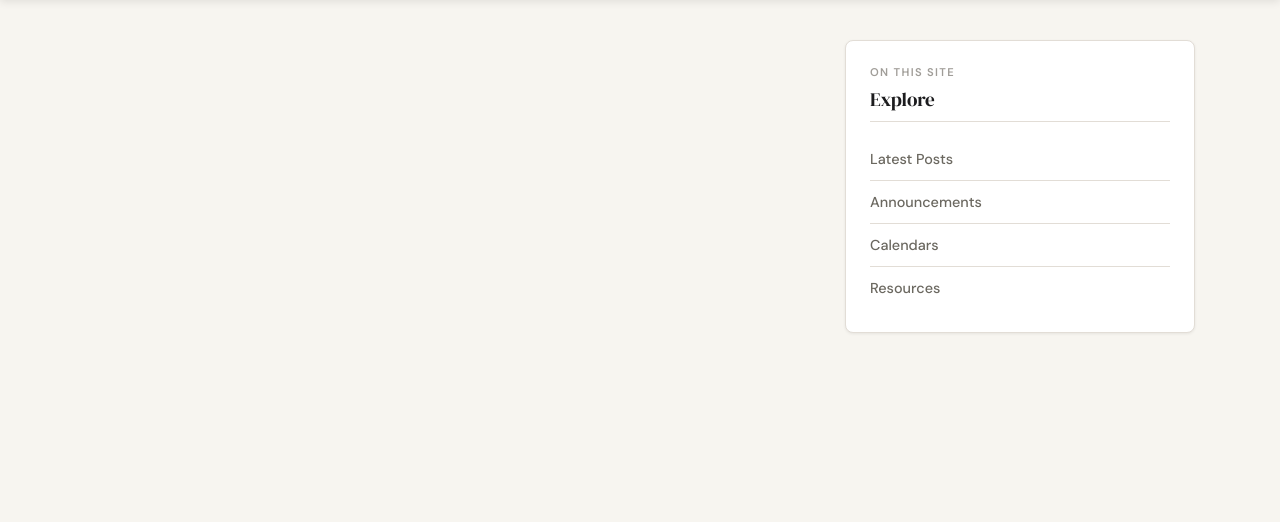
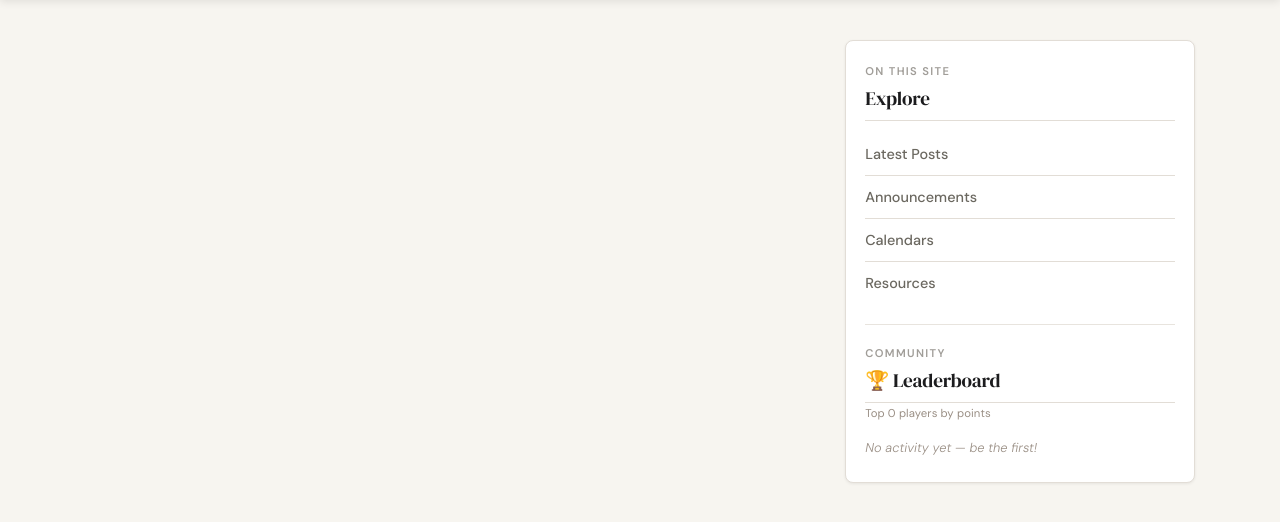
Before and after one commit to parthenobae/Neurix, a Flask app: page /blogs in a window 1280 px wide. Shown: the part 64-586 px from the top of the page. Run offline with Flask 3, Linux system fonts and the light colour scheme; data that the repository does not hold is empty; some libraries are stand-ins or nearby versions.

Commit message:
Added Leaderboard

```diff
--- a/neurix/__init__.py
+++ b/neurix/__init__.py
@@ -40,4 +40,23 @@ def create_app(config_class=Config):
     app.register_blueprint(learn)
     app.register_blueprint(datalab)             # ← new
 
+        # ── Global leaderboard context processor ─────────────────────────────────
+    # Injects top-10 leaderboard into every template automatically.
+    # Ordered by points desc, then username asc for tiebreaking.
+    @app.context_processor
+    def inject_leaderboard():
+        from neurix.models import User
+        top_users = (
+            User.query
+            .order_by(User.points.desc(), User.username.asc())
+            .limit(10)
+            .all()
+        )
+        return {
+            "leaderboard": [
+                {"username": u.username, "points": u.points}
+                for u in top_users
+            ]
+        }
+
     return app
--- a/neurix/templates/layout.html
+++ b/neurix/templates/layout.html
@@ -22,6 +22,68 @@
   {% else %}
     <title>Neurix</title>
   {% endif %}
+
+<style>
+/* ── Leaderboard sidebar ───────────────────────── */
+.sidebar-divider {
+  border: none;
+  border-top: 1px solid #e8e4de;
+  margin: 1.2rem 0;
+}
+.sidebar-sub {
+  font-size: .71rem; color: #9a8f85;
+  margin: -.25rem 0 .85rem;
+  letter-spacing: .01em;
+}
+.lb-list {
+  list-style: none; padding: 0; margin: 0;
+  display: flex; flex-direction: column; gap: .35rem;
+}
+.lb-row {
+  display: flex; align-items: center; gap: .6rem;
+  padding: .5rem .65rem;
+  border-radius: 9px;
+  font-size: .82rem;
+  background: #faf8f4;
+  border: 1px solid #ede9e3;
+  transition: background .15s, border-color .15s;
+}
+.lb-row:hover { background: #f0ede8; border-color: #ddd8d0; }
+.lb-row-me {
+  background: #eef5ff;
+  border-color: #bcd4f0;
+  font-weight: 600;
+}
+.lb-rank {
+  flex-shrink: 0;
+  width: 22px; height: 22px;
+  border-radius: 50%;
+  background: #1a2535;
+  color: #fff;
+  font-size: .66rem; font-weight: 700;
+  display: flex; align-items: center; justify-content: center;
+  letter-spacing: 0;
+}
+.lb-list li:nth-child(1) .lb-rank { background: #c9a227; }
+.lb-list li:nth-child(2) .lb-rank { background: #8e8e8e; }
+.lb-list li:nth-child(3) .lb-rank { background: #a05c2a; }
+.lb-name {
+  flex: 1;
+  white-space: nowrap; overflow: hidden; text-overflow: ellipsis;
+  color: #1a2535;
+}
+.lb-pts {
+  flex-shrink: 0;
+  font-size: .73rem; font-weight: 600;
+  color: #6b7280;
+  white-space: nowrap;
+}
+.lb-empty {
+  font-size: .8rem; color: #9a8f85;
+  margin: .4rem 0 .2rem; font-style: italic;
+}
+</style>
+
 </head>
 <body>
 <style>
@@ -98,15 +160,42 @@
       <!-- Sidebar — override this block with nothing to hide it -->
       {% block sidebar %}
       <div class="col-md-4">
-        <aside class="sidebar-section">
-          <p class="sidebar-label">On this site</p>
-          <h4 class="sidebar-heading">Explore</h4>
-          <ul class="sidebar-list">
+        <aside class="sidebar-section" style="padding: 1.3rem 1.2rem;">
+
+          <!-- Explore section -->
+          <p class="sidebar-label" style="margin-bottom:.35rem;">On this site</p>
+          <h4 class="sidebar-heading" style="margin-bottom:.75rem;">Explore</h4>
+          <ul class="sidebar-list" style="margin-bottom:0;">
             <li><a href="#">Latest Posts</a></li>
             <li><a href="#">Announcements</a></li>
             <li><a href="#">Calendars</a></li>
             <li><a href="#">Resources</a></li>
           </ul>
+
+          <!-- Divider -->
+          <hr class="sidebar-divider">
+
+          <!-- Leaderboard section -->
+          <p class="sidebar-label" style="margin-bottom:.35rem;">Community</p>
+          <h4 class="sidebar-heading" style="margin-bottom:.3rem;">🏆 Leaderboard</h4>
+          <p class="sidebar-sub">
+            Top {{ leaderboard | length }} player{{ 's' if leaderboard | length != 1 }} by points
+          </p>
+
+          {% if leaderboard %}
+            <ul class="lb-list">
+              {% for entry in leaderboard %}
+              <li class="lb-row{% if current_user.is_authenticated and entry.username == current_user.username %} lb-row-me{% endif %}">
+                <span class="lb-rank">{{ loop.index }}</span>
+                <span class="lb-name" title="{{ entry.username }}">{{ entry.username }}</span>
+                <span class="lb-pts">{{ entry.points }} pts</span>
+              </li>
+              {% endfor %}
+            </ul>
+          {% else %}
+            <p class="lb-empty">No activity yet — be the first!</p>
+          {% endif %}
+
         </aside>
       </div>
       {% endblock sidebar %}
```
